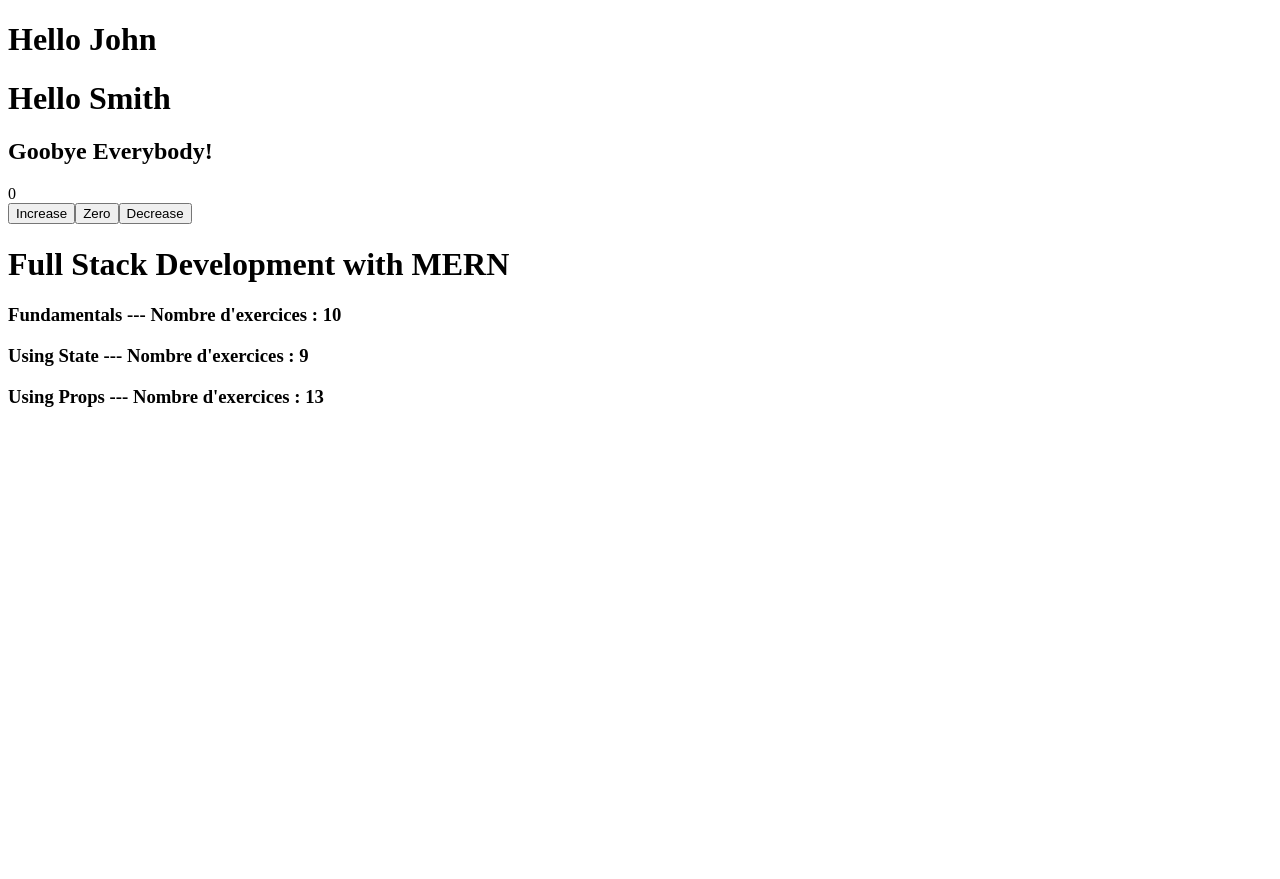
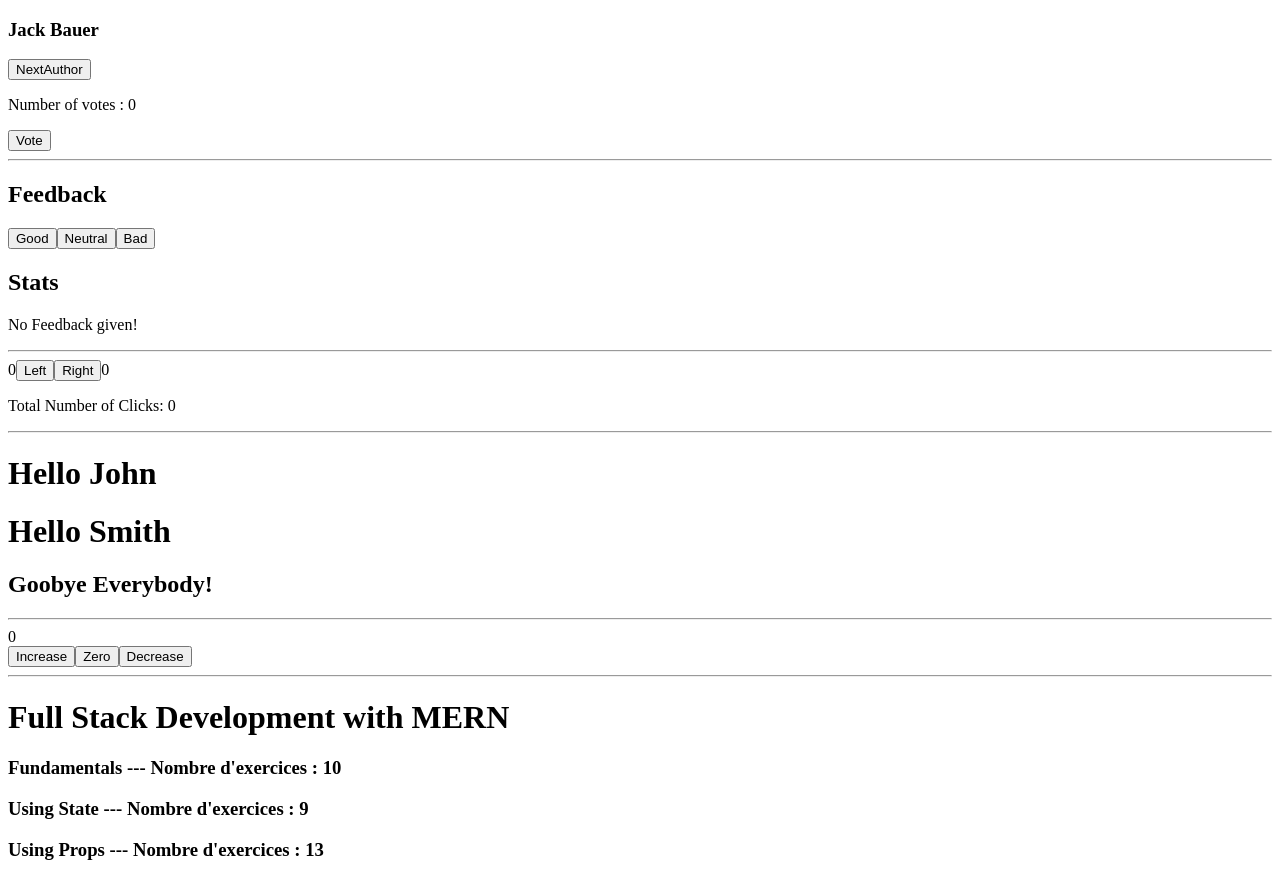
Before and after one commit to webdevKmer/react-intro-2024, a React (Vite) app in the folder react-intro/part1/notes-app/: page / in a window 1280 px wide. Before the commit the page ends 800 px from the top, so only its background shows below. Built offline with nearby package versions, Linux system fonts and the light colour scheme; the HTML template or start-up script is replaced by a standard one.

Commit message:
add LeftRight, Feedback and AuthorVote components

```diff
--- a/react-intro/part1/notes-app/src/App.tsx
+++ b/react-intro/part1/notes-app/src/App.tsx
@@ -1,15 +1,26 @@
 import Hello from "./components/Hello"
 import CourseInfo from "./components/CourseInfo"
 import Counter from "./components/Counter"
+import LeftAndRightClick from "./components/LeftAndRightClick"
+import Feedback from "./components/Feedback"
+import AuthorVote from "./components/AuthorVote"
 
 const App = () => {
 
   return (
     <>
+    <AuthorVote />
+    <hr />
+    <Feedback />
+    <hr />
+    <LeftAndRightClick/>
+    <hr />
     <Hello name='John'/>
     <Hello name='Smith'/>
     <Goodbye />
+    <hr />
     <Counter />
+    <hr />
     <CourseInfo />
     </>
   )
--- /dev/null
+++ b/react-intro/part1/notes-app/src/components/AuthorVote.tsx
@@ -0,0 +1,36 @@
+import { useState } from "react"
+
+const AuthorVote = () => {
+    const authors = [
+        "Jack Bauer",
+        "John Smith",
+        "John Snow",
+        "Jane Doe",
+        "Ursula Nickel",
+    ]
+    const [index, setIndex] = useState(0)
+
+    const nextIndex = () => {
+        const next_index = Math.floor(Math.random() * authors.length)
+        console.log(next_index);
+        setIndex(next_index)
+    }
+
+    const [votes, setVotes] = useState(Array(authors.length).fill(0))
+
+    const updateVote = () => {
+        const copy = [...votes]
+        copy[index] = copy[index] + 1
+        setVotes(copy)
+    }
+  return (
+    <>
+        <h3>{authors[index]}</h3>
+        <button onClick={nextIndex}>NextAuthor</button>
+        <p>Number of votes : {votes[index]}</p>
+        <button onClick={updateVote}>Vote</button>
+    </>
+  )
+}
+
+export default AuthorVote
--- /dev/null
+++ b/react-intro/part1/notes-app/src/components/Feedback.tsx
@@ -0,0 +1,57 @@
+import { useState } from "react"
+
+const Feedback = () => {
+    const [feedback, setFeedback] = useState({
+        good: 0,
+        neutral: 0,
+        bad: 0,
+    })
+
+    const updateGood = () => {
+        setFeedback({
+            ...feedback,
+            good : feedback.good + 1
+        })
+    }
+
+    const updateNeutral = () => {
+        setFeedback({
+            ...feedback,
+            neutral : feedback.neutral + 1
+        })
+    }
+
+    const updateBad = () => {
+        setFeedback({
+            ...feedback,
+            bad : feedback.bad + 1
+        })
+    }
+
+  return (
+    <>
+        <h2>Feedback</h2>
+        <button onClick={updateGood}>Good</button>
+        <button onClick={updateNeutral}>Neutral</button>
+        <button onClick={updateBad}>Bad</button>
+        <h2>Stats</h2>
+        <Stats good={feedback.good} neutral={feedback.neutral} bad={feedback.bad}/>
+    </>
+  )
+}
+const Stats = ({good, neutral, bad}) => {
+    if(good == 0 && neutral == 0 && bad == 0){
+        return(
+            <p>No Feedback given!</p>
+        )
+    }
+    return (
+        <>
+            <p>Good : {good}</p>
+            <p>Neutral : {neutral}</p>
+            <p>Bad : {bad}</p>
+        </>
+    )
+}
+
+export default Feedback
--- /dev/null
+++ b/react-intro/part1/notes-app/src/components/LeftAndRightClick.tsx
@@ -0,0 +1,53 @@
+import { useState } from "react"
+
+const LeftAndRightClick = () => {
+
+  const [history, setHistory] = useState([])
+  const [total, setTotal] = useState(0)
+
+  const [click, setClick] = useState({
+    left: 0,
+    right: 0,
+  })
+
+  const updateLeft = () => {
+    setClick({
+      ...click,
+      left: click.left + 1
+    })
+    setHistory(history.concat('L'))
+    setTotal(total+1)
+  }
+
+  const updateRight = () => {
+    setClick({
+      ...click,
+      right: click.right + 1
+    })
+    setHistory(history.concat('R'))
+    setTotal(total+1)
+  }
+
+  // const [left, setLeft] = useState(0)
+  // const [right, setRight] = useState(0)
+
+  // const changeLeft = () => {
+  //   setLeft(left + 1)
+  // }
+  // const changeRight = () => {
+  //   setRight(right + 1)
+  // }
+
+  return (
+    <>
+      <span>{click.left}</span>
+      <button onClick={updateLeft}>Left</button>
+      <button onClick={updateRight}>Right</button>
+      <span>{click.right}</span>
+      <p>{history.join(" ")}</p>
+      <p>Total Number of Clicks: {total}</p>
+    </>
+  )
+}
+
+export default LeftAndRightClick
```
